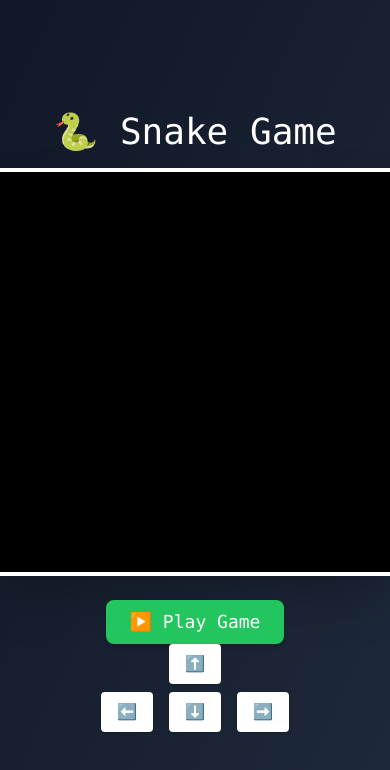
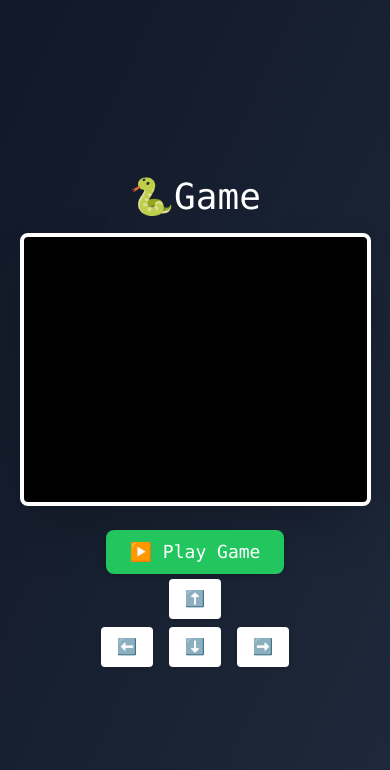
Before and after one commit to natnaelbanjaw/snakeGame, a plain HTML site: page index.html in a window 390 px wide. Drawn offline with nearby package versions, Linux system fonts and the light colour scheme.

Commit message:
responsiveness edition

```diff
--- a/css/styles.css
+++ b/css/styles.css
@@ -1,3 +1,10 @@
 canvas{
     background-color: black;
+    max-width: 700px;
+    max-height: 70vw;
+    width: 90%;
+    height: auto;
 }
+#playBtn{
+    margin-bottom: 5px;
+}
--- a/index.html
+++ b/index.html
@@ -4,13 +4,13 @@
     <meta charset="UTF-8">
     <meta name="viewport" content="width=device-width, initial-scale=1.0">
     <title>Snake Game</title>
-    <link rel="stylesheet" href="css/styles.css">
+    <link rel="stylesheet" href="./css/styles.css">
     <script src="https://cdn.tailwindcss.com"></script>
 
 </head>
 <body class="bg-gradient-to-br from-gray-900 to-slate-800 flex flex-col items-center justify-center min-h-screen text-white font-mono relative overflow-hidden">
 
-    <h1 class="text-4xl mb-4">🐍 Snake Game</h1>
+    <h1 class="text-4xl mb-4">🐍Game</h1>
 
     <canvas class="canvas border-4 border-white shadow-2xl rounded-lg" width="400" height="400"></canvas>
 
```
